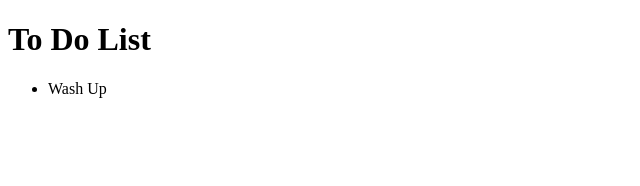
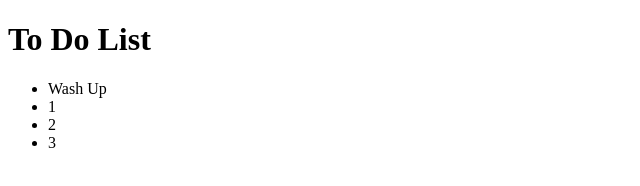
Before and after one commit to Alina5660/lab_7, a plain HTML site: page index.html in a window 1280 px wide. Shown: the full height of the page, 0-640 px from the left. Drawn offline with Linux system fonts and the light colour scheme.

Commit message:
updated content in file

```diff
--- a/index.html
+++ b/index.html
@@ -3,11 +3,14 @@
 <head>
  <meta charset="UTF-8">
  <title>test-repository</title>
- <head>
+ </head>
  <body>
  <h1>To Do List</h1>
  <ul>
   <li>Wash Up</li>
+  <li>1</li>
+  <li>2</li>
+  <li>3</li>
   </ul>
   </body>
   </html>
```
